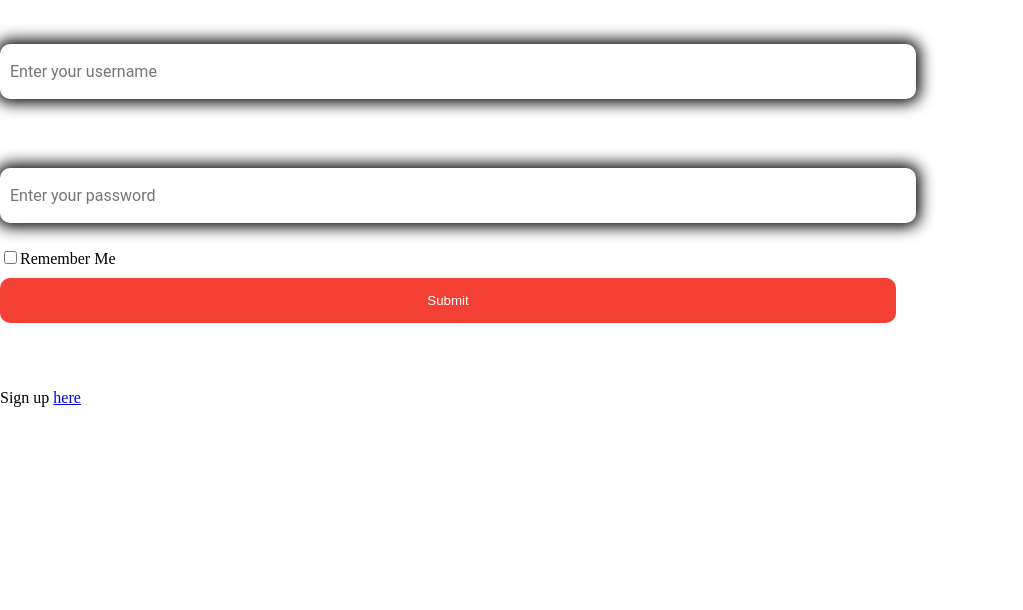
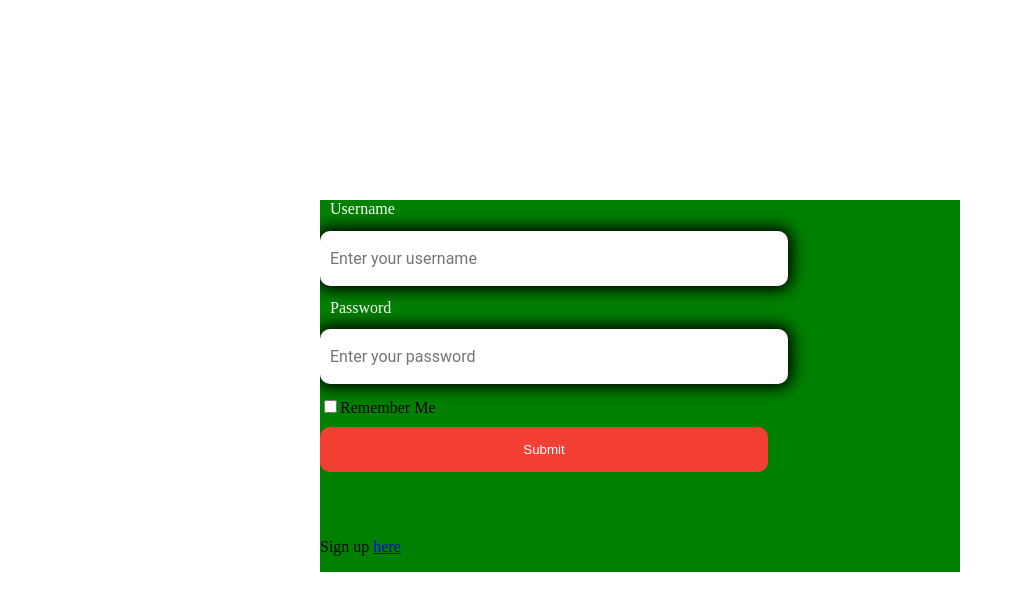
Before and after one commit to obrendanx/pkmCardGame, a React (Create React App) app in the folder frontend/: page /login in a window 1280 px wide. Shown: the top 610 px of the page, without its empty margins (0-1023 px from the left). Built offline with nearby package versions, Linux system fonts and the light colour scheme.

Commit message:
feature/auth: added login css

```diff
--- a/frontend/src/App.css
+++ b/frontend/src/App.css
@@ -6,4 +6,5 @@ body{
     box-sizing:border-box;
     min-height:100vh;
     width:100%;
+    height:100%;
 }
--- a/frontend/src/Components/User/Auth/Login.js
+++ b/frontend/src/Components/User/Auth/Login.js
@@ -31,7 +31,15 @@ function Login() {
   };
 
   return (
-    <div>
+    <div className={css`
+        width:50%;
+        display:flex;
+        flex-direction:column;
+        background:green;
+        margin-left:25%;
+        margin-top:25vh;
+        overflow-x:hidden;
+    `}>
       <form onSubmit={handleSubmit}>
         <Label htmlFor="username" text="Username" primary />
         <Input
```
